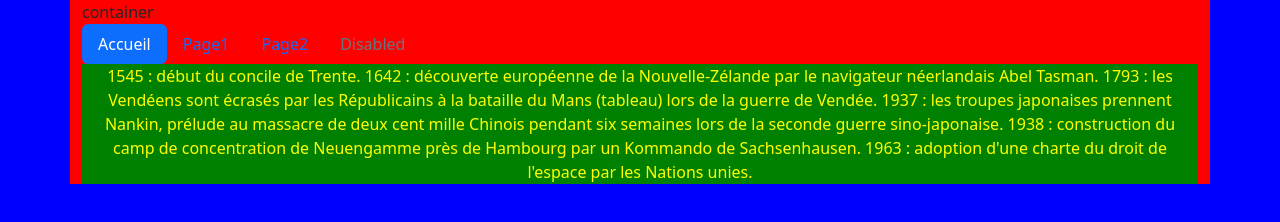
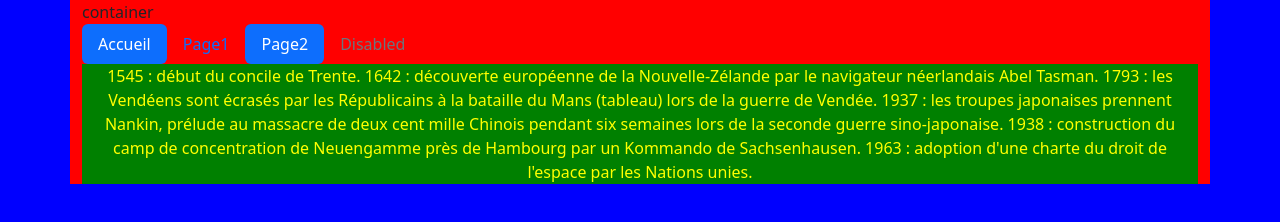
Before and after one commit to gallalain/test, a plain HTML site: page page2.html in a window 1280 px wide. Drawn offline with nearby package versions, Linux system fonts and the light colour scheme.

Commit message:
Update page2.html

```diff
--- a/page2.html
+++ b/page2.html
@@ -18,7 +18,7 @@
     <a class="nav-link" href="page1.html">Page1</a>
   </li>
   <li class="nav-item">
-    <a class="nav-link" href="page2.html">Page2</a>
+    <a class="nav-link active" href="page2.html">Page2</a>
   </li>
   <li class="nav-item">
     <a class="nav-link disabled">Disabled</a>
```
